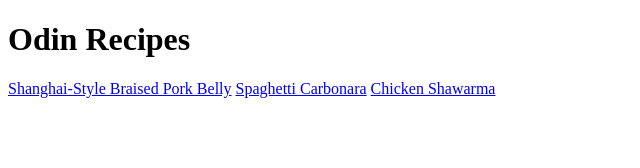
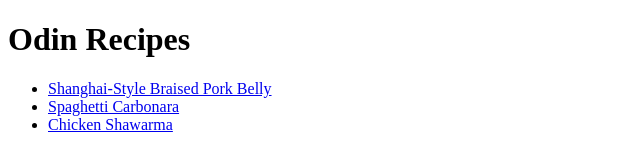
Before and after one commit to J-Bungus/odin-recipe, a plain HTML site: page index.html in a window 1280 px wide. Shown: the whole page, without its empty margins (0-640 px from the left). Drawn offline with Linux system fonts and the light colour scheme.

Commit message:
Reformat recipe list
The original format was very ugly and disorganized
Rearranged hypertext into a list format

```diff
--- a/index.html
+++ b/index.html
@@ -12,9 +12,11 @@
             Odin Recipes
         </h1>
 
-        <a href="./recipes/braised-pork-belly.html">Shanghai-Style Braised Pork Belly</a>
-        <a href="./recipes/carbonara.html">Spaghetti Carbonara</a>
-        <a href="./recipes/shawarma.html">Chicken Shawarma</a>
+        <ul>
+            <li><a href="./recipes/braised-pork-belly.html">Shanghai-Style Braised Pork Belly</a></li>
+            <li><a href="./recipes/carbonara.html">Spaghetti Carbonara</a></li>
+            <li><a href="./recipes/shawarma.html">Chicken Shawarma</a></li>
+        </ul>
 
     </body>
 </html>
```
